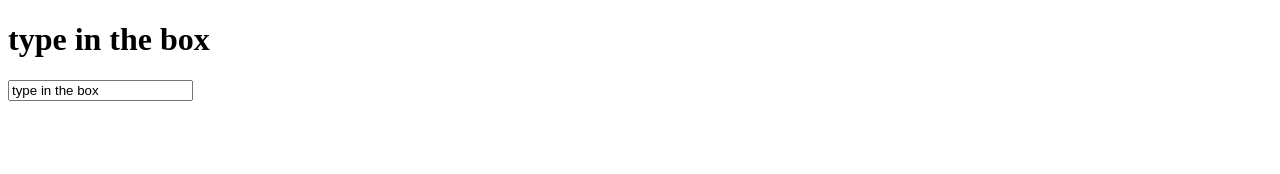
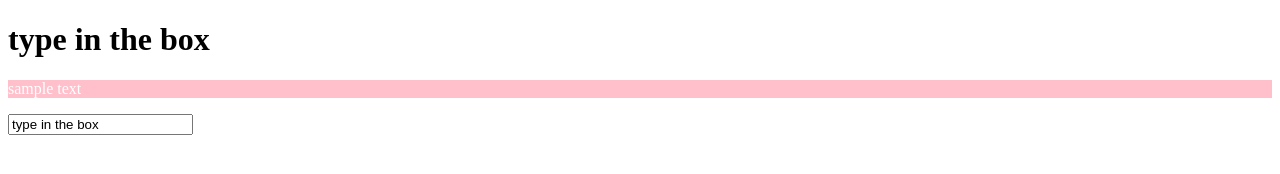
Before and after one commit to clubberstake/AlphaSchoolAdminWebApp, a website: page index.html at #/home in a window 1280 px wide. Drawn offline with nearby package versions, Linux system fonts and the light colour scheme; some packages are replaced by stand-ins of ours.

Commit message:
adding sample css

```diff
--- a/app/js/home/home.css
+++ b/app/js/home/home.css
@@ -0,0 +1,4 @@
+.sample{
+	background: pink;
+	color: white;
+}
--- a/app/js/home/home.html
+++ b/app/js/home/home.html
@@ -1,4 +1,5 @@
 <div>
 	<h1>{{entryBox}}</h1>
+	<p class="sample">sample text</p>
 	<input ng-model="entryBox">
 </div>
```
